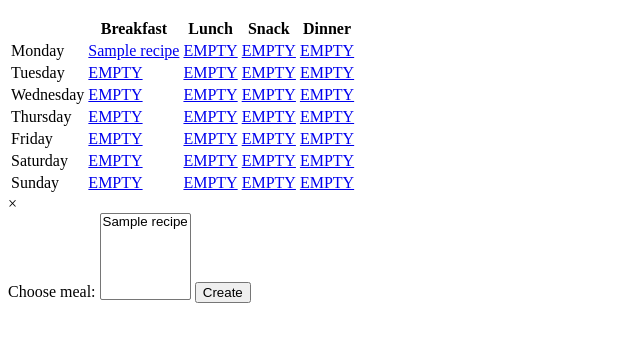
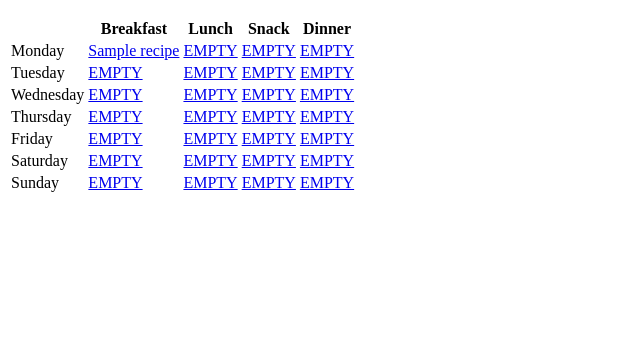
Before and after one commit to Happydeath97/cookplanner, a Django app: page /editmealplan/1/ in a window 1280 px wide. Shown: the part 233-575 px from the top of the page, without its empty margins (0-640 px from the left). Run offline with Django 4.2, Linux system fonts and the light colour scheme; a user stored in the database is signed in; tables that the repository leaves empty hold one stand-in row (values such as "Sample post").

Commit message:
edit meal plan HTML small change of modal

```diff
--- a/webapp/cookplanner_app/templates/editmealplan.html
+++ b/webapp/cookplanner_app/templates/editmealplan.html
@@ -48,11 +48,11 @@
 </table>
 
 <!-- Modal -->
-<div class="modal">
+<div class="modal" style="display: none">
     <!-- Modal content -->
     <div class="modal-content">
         <span class="close">&times;</span>
-        <form id="meal-plan-form" method="POST">
+        <form id="meal-plan-form" method="POST" action = "{% url 'edit_mealplan' mealplan.id %}">
             {% csrf_token %}
             <input type="hidden" name="day" value="">
             <input type="hidden" name="category" value="">
@@ -86,7 +86,6 @@
             dayInput.value = day;
             categoryInput.value = category;
 
-            form.action = "{% url 'edit_mealplan' mealplan.id %}";
             modal.style.display = "block";
         });
     });
```
